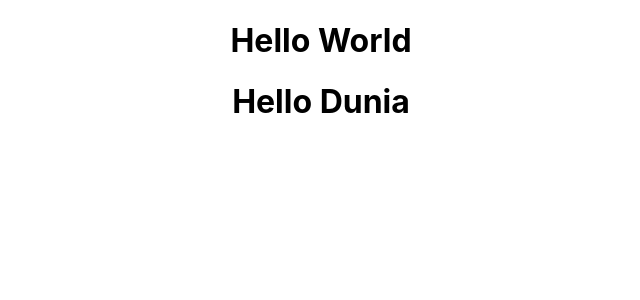
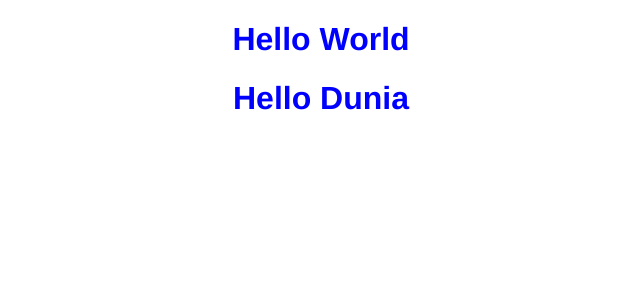
Before and after one commit to NurcahyoHartanto/Komponen-Pertama, a React (Create React App) app: page / in a window 1280 px wide. Shown: the top 300 px of the page, without its empty margins (319-959 px from the left). Built offline with nearby package versions, Linux system fonts and the light colour scheme.

Commit message:
membuat styling

```diff
--- a/src/Hello1.js
+++ b/src/Hello1.js
@@ -1,4 +1,5 @@
 import React, { Component } from 'react';
+import "./styling1/style.css"
 
 class Hello1 extends Component {
     render (){
--- /dev/null
+++ b/src/styling1/style.css
@@ -0,0 +1,4 @@
+h1 {
+    font-family: 'Franklin Gothic Medium', 'Arial Narrow', Arial, sans-serif;
+    color: blue;
+}
```
